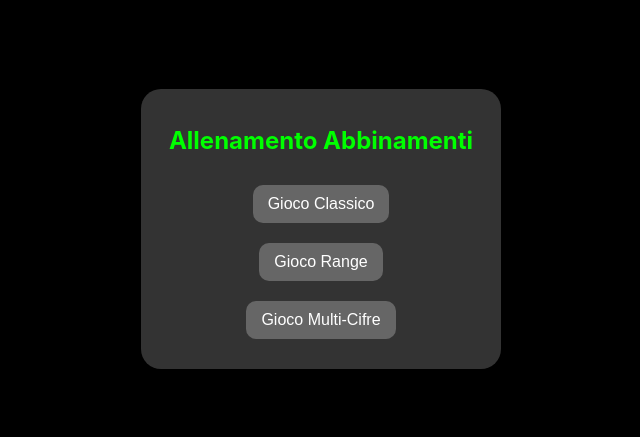
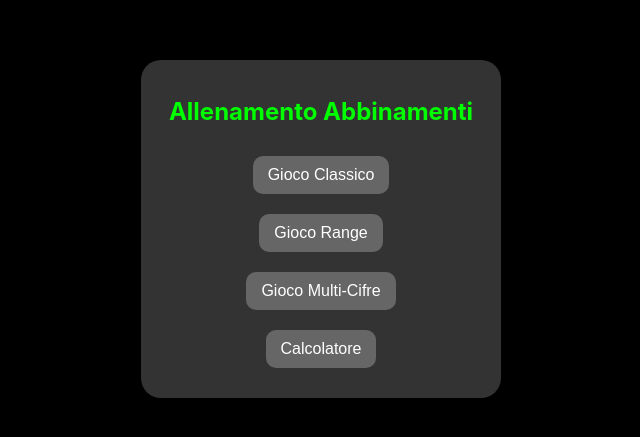
Before and after one commit to ceccomd/card, a plain HTML site: page index.html in a window 1280 px wide. Shown: the part 171-608 px from the top of the page, without its empty margins (319-959 px from the left). Drawn offline with Linux system fonts and the light colour scheme.

Commit message:
Update index.html

```diff
--- a/index.html
+++ b/index.html
@@ -107,6 +107,7 @@
       <button id="classicModeBtn">Gioco Classico</button>
       <button id="rangeModeBtn">Gioco Range</button>
       <button id="multiModeBtn">Gioco Multi-Cifre</button>
+      <button onclick="window.location.href='calc.html'">Calcolatore</button>
     </div>
   </div>
 
```
